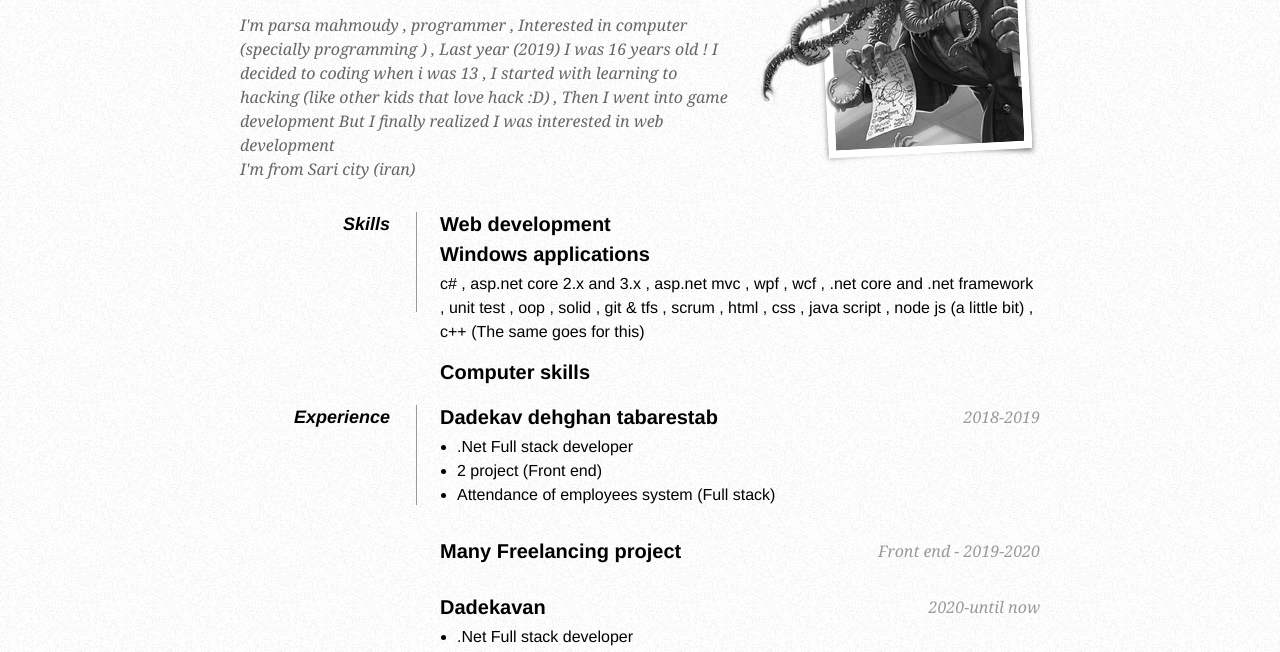
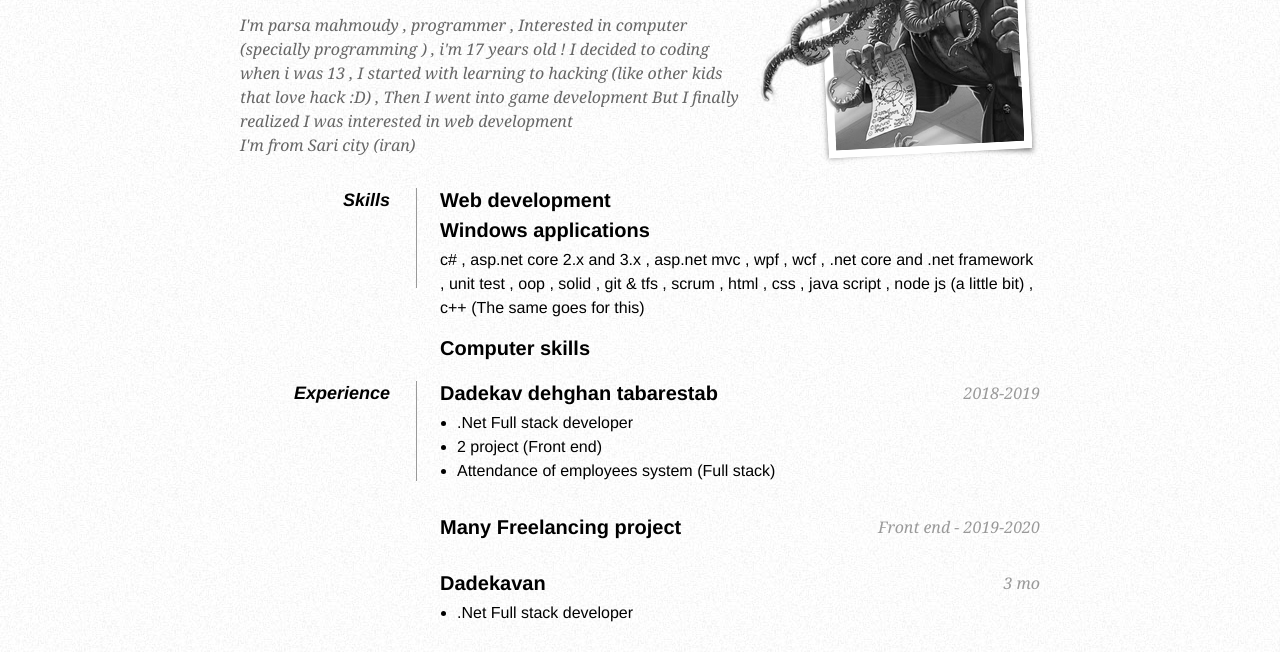
Before and after one commit to parsa011/parsa011.github.io, a plain HTML site: page index.html in a window 1280 px wide. Shown: the part 148-800 px from the top of the page. Drawn offline with Linux system fonts and the light colour scheme.

Commit message:
Update index.html

```diff
--- a/index.html
+++ b/index.html
@@ -50,7 +50,7 @@
 
         <div id="objective">
             <p>
-                I'm parsa mahmoudy , programmer , Interested in computer (specially programming ) , Last year (2019) I was 16 years old !
+                I'm parsa mahmoudy , programmer , Interested in computer (specially programming ) , i'm 17 years old !
                 I decided to coding when i was 13 , I started with learning to hacking (like other kids that love hack :D) , Then I went into game development
                 But I finally realized I was interested in web development <br>
                 I'm from Sari city (iran)
@@ -100,7 +100,7 @@
 
                 <h2>Many Freelancing project <span>Front end - 2019-2020</span></h2>
 
-                <h2 class="mt-2">Dadekavan <span>2020-until now</span></h2>
+                <h2 class="mt-2">Dadekavan <span>3 mo</span></h2>
                 <ul>
                     <li>.Net Full stack developer</li>
                 </ul>
```
